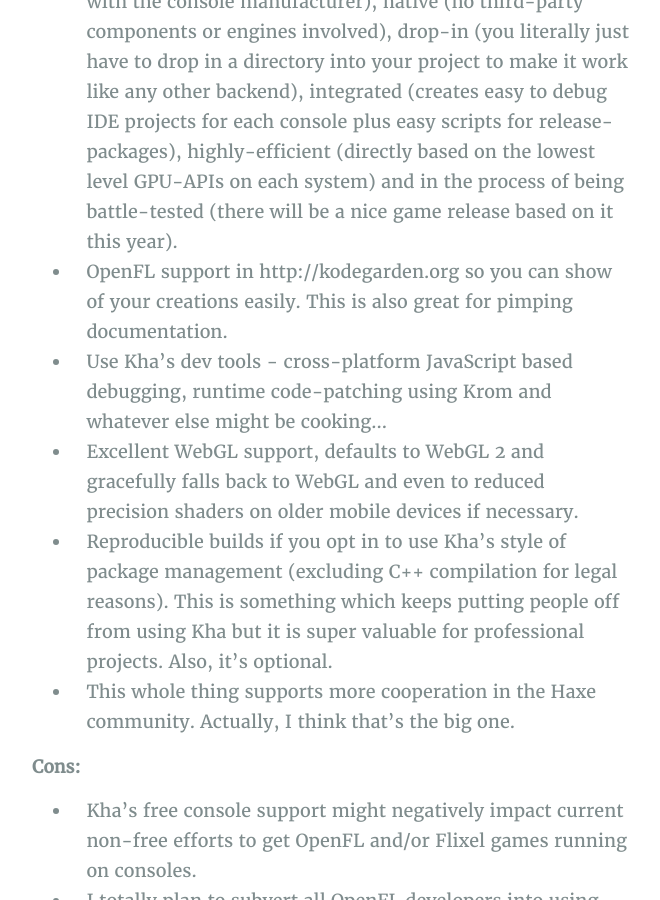
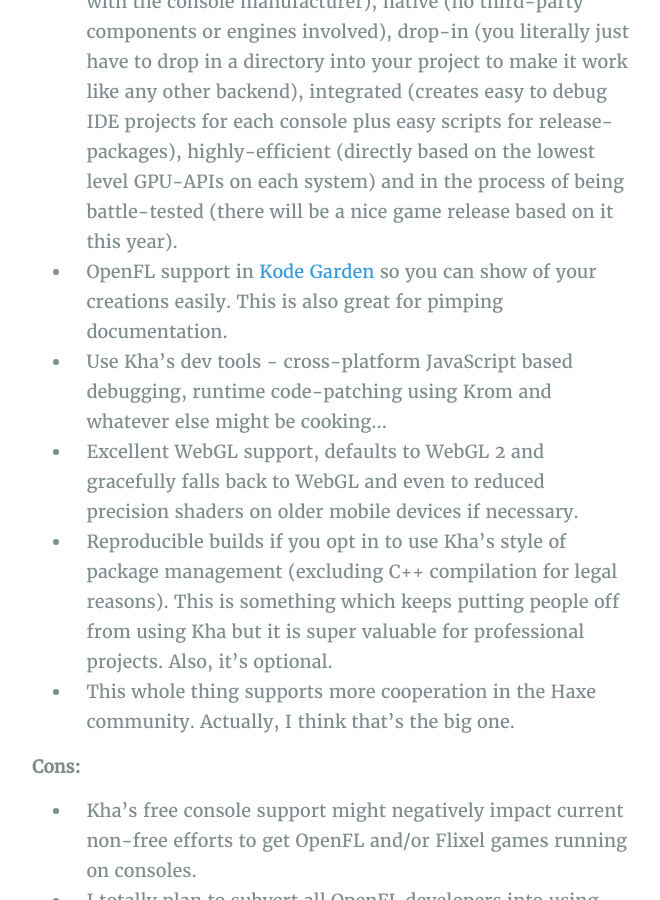
Before and after one commit to Kode/LetsKode, a Jekyll site: the page built from _posts/2018-02-20-openfl-on-kha.md, in a window 1280 px wide and 900 px high, scrolled down 1374 px. Shown: the whole window, without its empty margins (308-968 px from the left). Built offline with Jekyll 4.4.1, drawn with Linux system fonts in a browser that asks for light colours; nearby versions of some CDN libraries.

Commit message:
Make a link

```diff
--- a/_posts/2018-02-20-openfl-on-kha.md
+++ b/_posts/2018-02-20-openfl-on-kha.md
@@ -13,7 +13,7 @@
 ### Pros:
 * True cross-platform support. No reliance on OpenGL or SDL or anything else which might or might not work reliably and efficiently in the future. GPU API access is abstracted, shaders are cross-compiled - this runs natively on all moderately modern hardware using the fastest and most robust platform APIs available on each system.
 * Much better console support (PS4/X1/Switch) which is free (you just have to prove that you have a proper dev account with the console manufacturer), native (no third-party components or engines involved), drop-in (you literally just have to drop in a directory into your project to make it work like any other backend), integrated (creates easy to debug IDE projects for each console plus easy scripts for release-packages), highly-efficient (directly based on the lowest level GPU-APIs on each system) and in the process of being battle-tested (there will be a nice game release based on it this year).
-* OpenFL support in http://kodegarden.org so you can show of your creations easily. This is also great for pimping documentation.
+* OpenFL support in [Kode Garden](http://kodegarden.org) so you can show of your creations easily. This is also great for pimping documentation.
 * Use Kha's dev tools - cross-platform JavaScript based debugging, runtime code-patching using Krom and whatever else might be cooking...
 * Excellent WebGL support, defaults to WebGL 2 and gracefully falls back to WebGL and even to reduced precision shaders on older mobile devices if necessary.
 * Reproducible builds if you opt in to use Kha's style of package management (excluding C++ compilation for legal reasons). This is something which keeps putting people off from using Kha but it is super valuable for professional projects. Also, it's optional.
```
